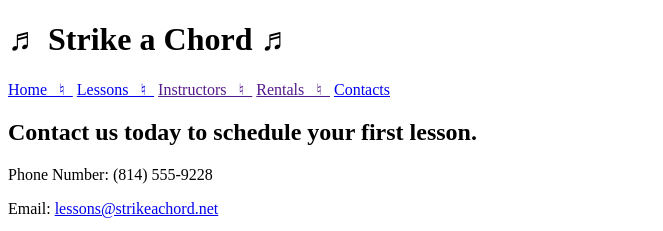
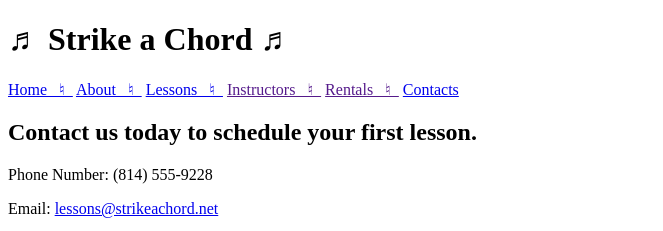
Before and after one commit to mholland135/mholland135.github.io, a plain HTML site: page chap3/lab/pages/contact.html in a window 1280 px wide. Shown: the top 231 px of the page, without its empty margins (0-663 px from the left). Drawn offline with Linux system fonts and the light colour scheme.

Commit message:
Update contact.html

```diff
--- a/chap3/lab/pages/contact.html
+++ b/chap3/lab/pages/contact.html
@@ -17,6 +17,7 @@ Date: 9/6/25
         <nav>
             <p>
                 <a href="../../../../index.html">Home &nbsp; &#9838; &nbsp;</a>
+                <a href="../index.html">About &nbsp; &#9838; &nbsp;</a>
                 <a href="./lessons.html">Lessons &nbsp; &#9838; &nbsp;</a>
                 <a href="">Instructors &nbsp; &#9838; &nbsp;</a>
                 <a href="">Rentals &nbsp; &#9838; &nbsp;</a>
```
